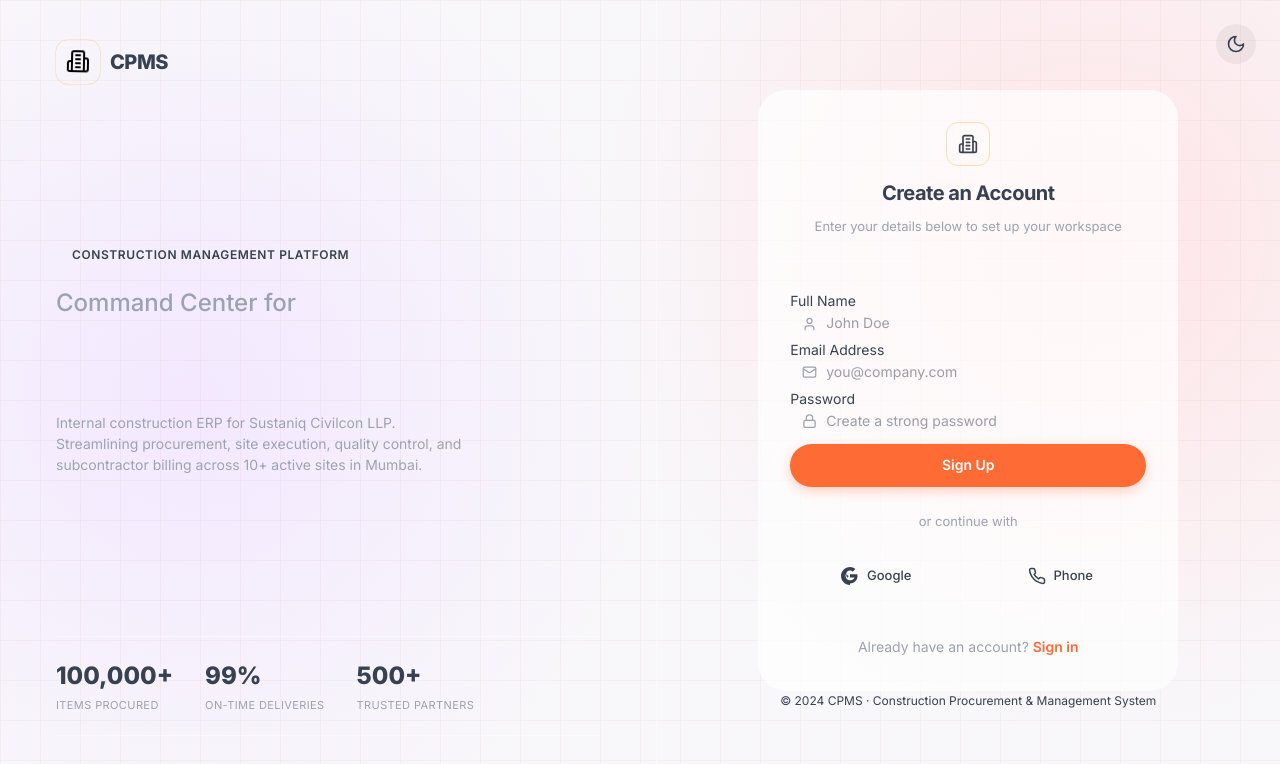
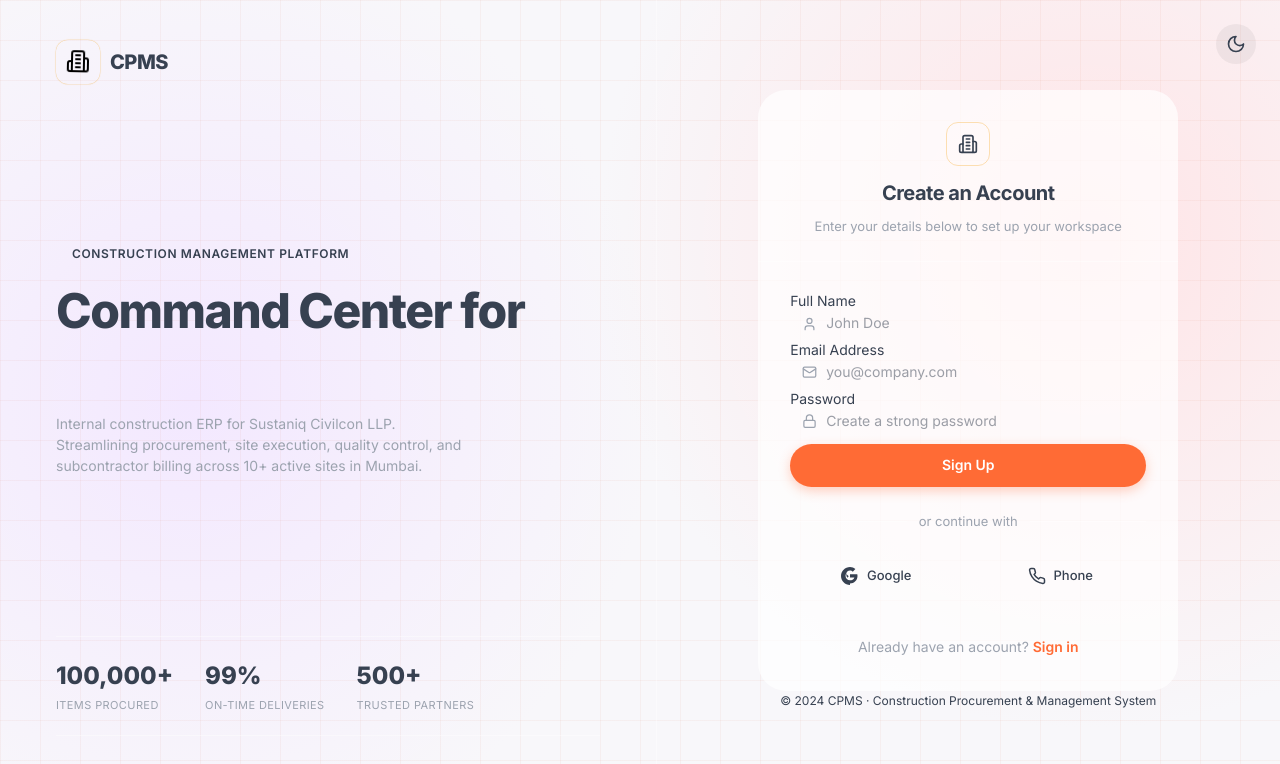
Before and after one commit to vijayyh/CPMS, a Next.js app in the folder cpms/: page /signup in a window 1280 px wide. Shown: the top 764 px of the page. Built offline with nearby package versions, Linux system fonts and the light colour scheme.

Commit message:
fix: restore hero title layout for auth pages

```diff
--- a/cpms/src/app/(auth)/login/page.tsx
+++ b/cpms/src/app/(auth)/login/page.tsx
@@ -85,10 +85,9 @@ export default function LoginPage() {
             <div className="dot-active" style={{ width: 8, height: 8 }} />
             Construction Management Platform
           </div>
-          <div className="login-hero-pretitle" style={{ fontSize: '24px', fontWeight: 500, color: 'var(--text-muted)', marginBottom: '-12px' }}>
+          <h1 className="login-hero-title">
             Command Center for
-          </div>
-          <h1 className="login-hero-title" style={{ fontSize: '56px', lineHeight: '1.1' }}>
+            <br />
             <span className="login-hero-accent">Sustaniq Civilcon.</span>
           </h1>
           <p className="login-hero-desc" style={{ fontSize: '14px', lineHeight: '1.5', maxWidth: '420px' }}>
--- a/cpms/src/app/(auth)/signup/page.tsx
+++ b/cpms/src/app/(auth)/signup/page.tsx
@@ -96,10 +96,9 @@ export default function SignupPage() {
             <div className="dot-active" style={{ width: 8, height: 8 }} />
             Construction Management Platform
           </div>
-          <div className="login-hero-pretitle" style={{ fontSize: '24px', fontWeight: 500, color: 'var(--text-muted)', marginBottom: '-12px' }}>
+          <h1 className="login-hero-title">
             Command Center for
-          </div>
-          <h1 className="login-hero-title" style={{ fontSize: '56px', lineHeight: '1.1' }}>
+            <br />
             <span className="login-hero-accent">Sustaniq Civilcon.</span>
           </h1>
           <p className="login-hero-desc" style={{ fontSize: '14px', lineHeight: '1.5', maxWidth: '420px' }}>
```
